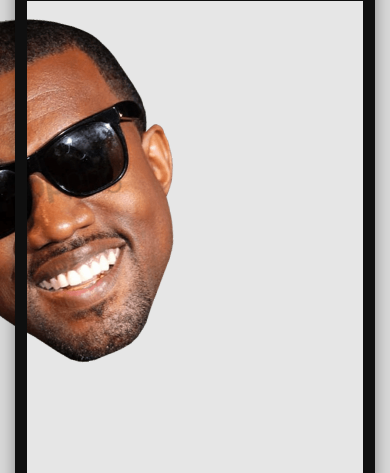
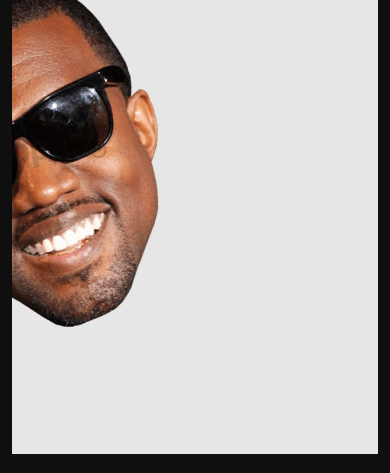
Before and after one commit to s-kngstn/kanye-chatbot, a plain HTML site: page index.html in a window 390 px wide. Shown: the part 166-639 px from the top of the page. Drawn offline with nearby package versions, Linux system fonts and the light colour scheme.

Commit message:
started mobile styling but need to fix whitespace error at bottom of page

```diff
--- a/styles/partials/_phone.scss
+++ b/styles/partials/_phone.scss
@@ -1,21 +1,32 @@
 @use "./variables" as *;
+@use "./mixins" as *;
 
 .phone {
   &__contain {
     display: flex;
     align-items: center;
     justify-content: center;
-    padding: 2rem 0;
-    height: calc(100vh - 132px);
+
+    @include tablet {
+      padding: 2rem 0;
+    }
   }
 
   &__container {
+    width: 100%;
+    display: flex;
+    flex-direction: column;
+    justify-content: center;
     display: inline-block;
-    width: 360px;
     border: 6px $phone-dark solid;
-    border-radius: 6px;
+    // border-radius: 6px;
     box-shadow: rgba(0, 0, 0, 0.3) 0px 19px 38px,
       rgba(0, 0, 0, 0.22) 0px 15px 12px;
+
+    @include tablet {
+      width: 360px;
+      border-radius: 6px;
+    }
   }
 }
 
@@ -116,7 +127,7 @@
   }
 
   30% {
-    left: -60px
+    left: -60px;
   }
   40% {
     left: -80px;
--- a/styles/partials/_resets.scss
+++ b/styles/partials/_resets.scss
@@ -7,6 +7,7 @@
 }
 
 body {
+  height: 100%;
   color: rgb(186, 227, 124);
   background-color: #e6e6e6;
   font-family: "IBM Plex Mono", monospace, sans-serif;
--- a/styles/partials/_variables.scss
+++ b/styles/partials/_variables.scss
@@ -1,3 +1,8 @@
 // Colors
 // NO COLORS IN VARIABLE NAMES
 $phone-dark: #0f0f0f;
+
+
+// Queries
+$tablet: 768px;
+$desktop: 1280px;
```
Also changed, not shown: styles/styles.css.
